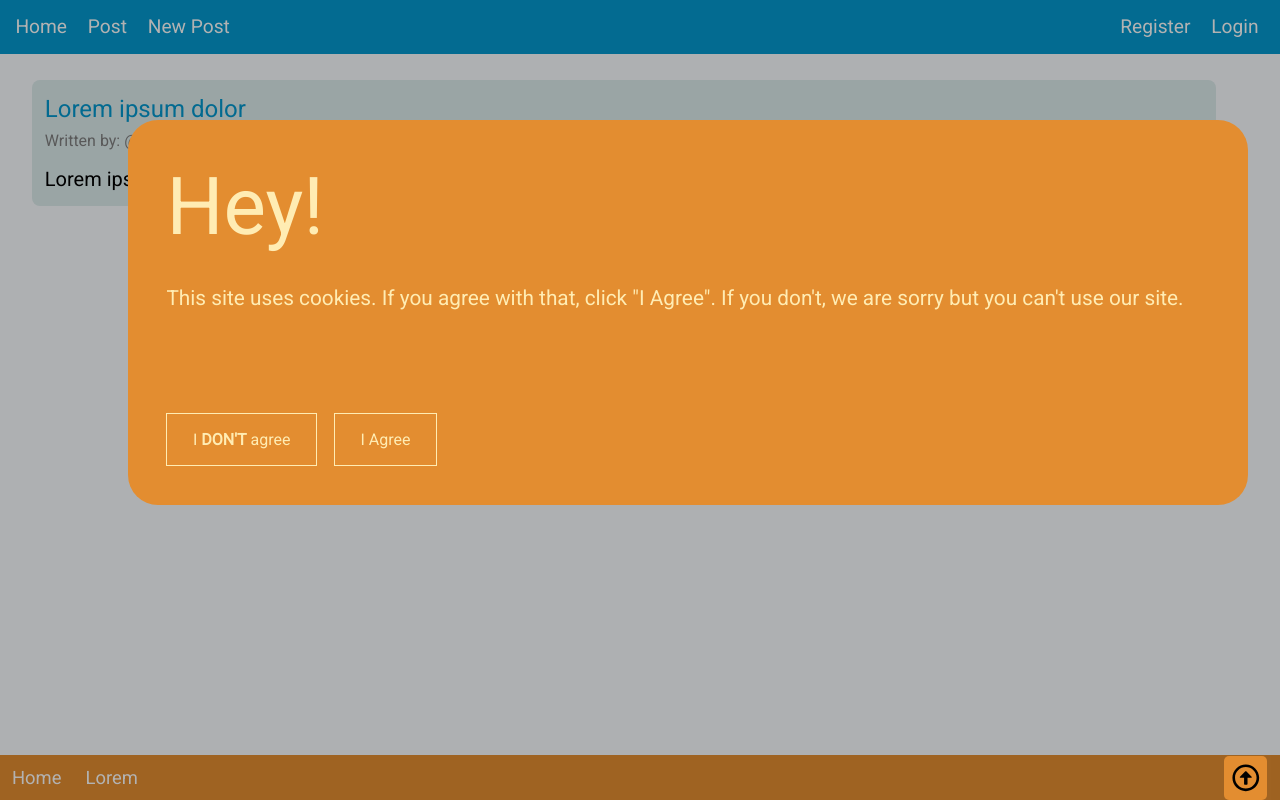
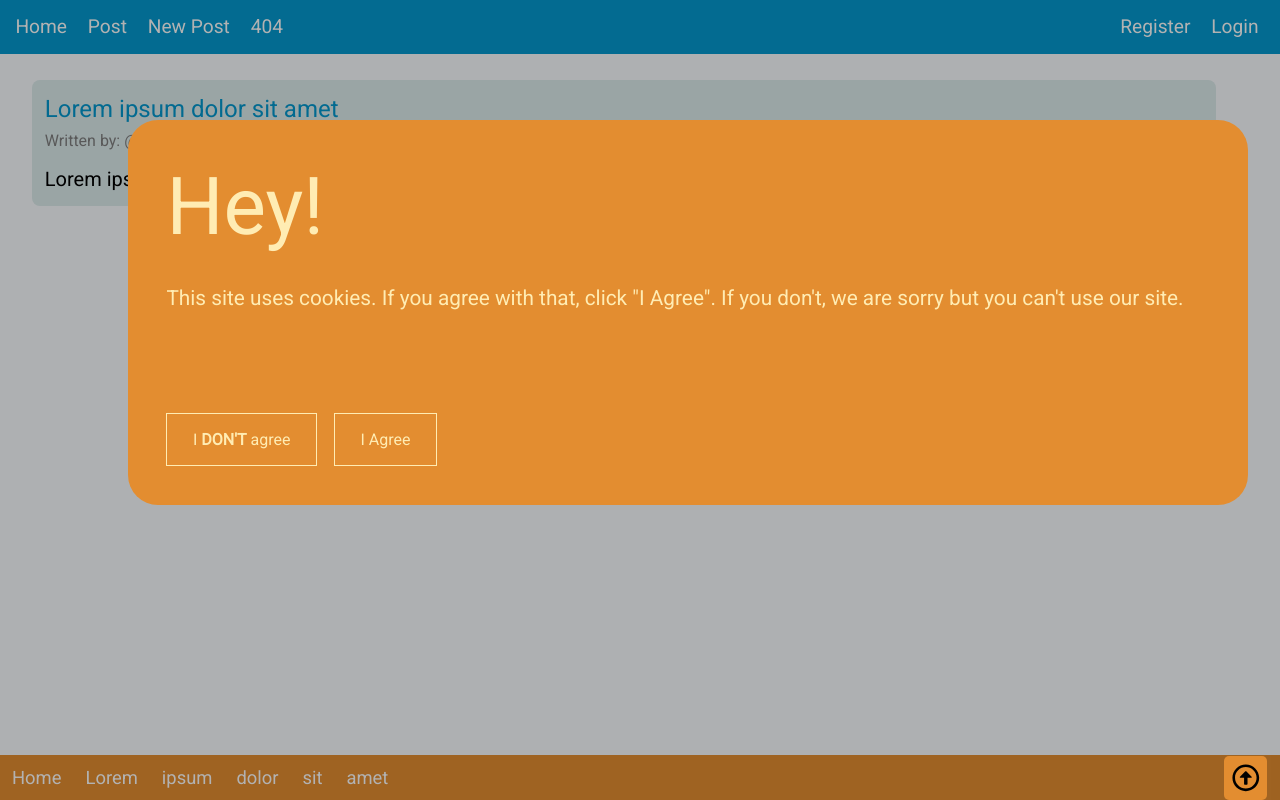
Before and after one commit to Trinitrotoluenisti/kevin, a Flask app: page /post in a window 1280 px wide. Run offline with Flask 2, Linux system fonts and the light colour scheme; some libraries are stand-ins or nearby versions.

Commit message:
Minor changes (dite la verità, vi ero mancato 😂)

```diff
--- a/website/application/templates/layout.html
+++ b/website/application/templates/layout.html
@@ -31,6 +31,7 @@
 					<li class="button"><a href="..">Home</a></li>
 					<li class="button"><a href="../post">Post</a></li>
 					<li class="button"><a href="../create_post">New Post</a></li>
+					<li class="button"><a href="../404">404</a></li>
 					{% if not logged_in %}
 						<li class="button rbutton"><a href="login" style="margin-right: 2vh">Login</a></li>
 						<li class="button rbutton"><a href="register">Register</a></li>
@@ -61,6 +62,10 @@
 			<nav class="footer">
 				<span class="fbutton"><a href="..">Home</span></a>
 				<span class="fbutton"><a href="#">Lorem</span></a>
+				<span class="fbutton"><a href="#">ipsum</span></a>
+				<span class="fbutton"><a href="#">dolor</span></a>
+				<span class="fbutton"><a href="#">sit</span></a>
+				<span class="fbutton"><a href="#">amet</span></a>
 				<span><a href='#' title='Torna su'><i class="far fa-arrow-alt-circle-up"></i></a></span>
 			</nav>
 		{% endif %}
--- a/website/application/templates/post.html
+++ b/website/application/templates/post.html
@@ -8,10 +8,10 @@
 
 {% block content %}
 	<div class="post-container">
-		<div class="post-section" id="post-title">Lorem ipsum dolor	</div>
+		<div class="post-section" id="post-title">Lorem ipsum dolor	sit amet</div>
 		<div class="post-section" id="post-author">
 			Written by: @<a href="#" class="link">Caesar-7</a> &bull; Approved by: @<a href="#" class="link">Gianluparri03</a>
 		</div>
-		<div class="post-section" id="post-body">Lorem ipsum dolor</div>
+		<div class="post-section" id="post-body">Lorem ipsum dolor sit amet, consectetur adipiscing elit.</div>
 	</div>
 {% endblock %}
```
